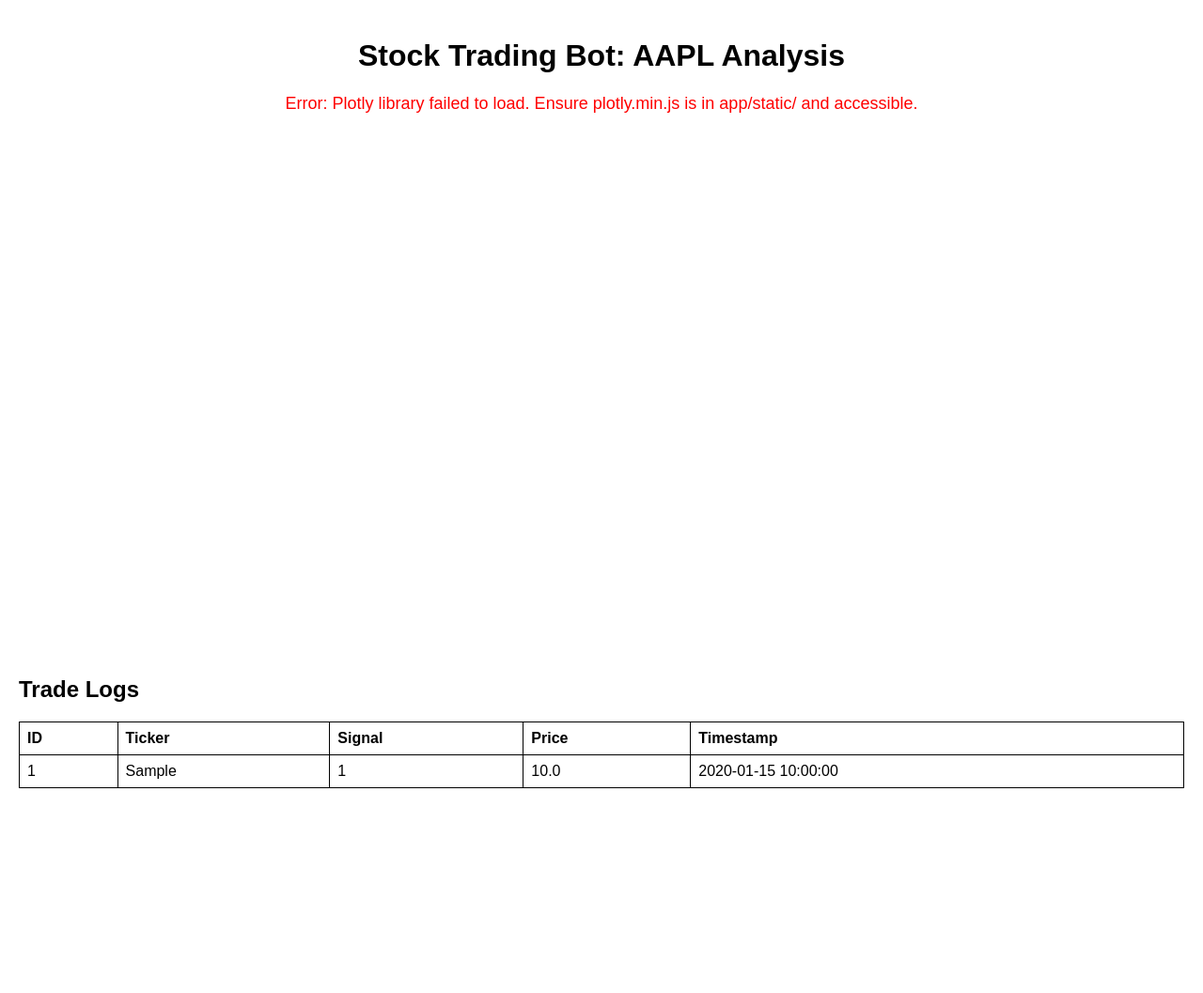
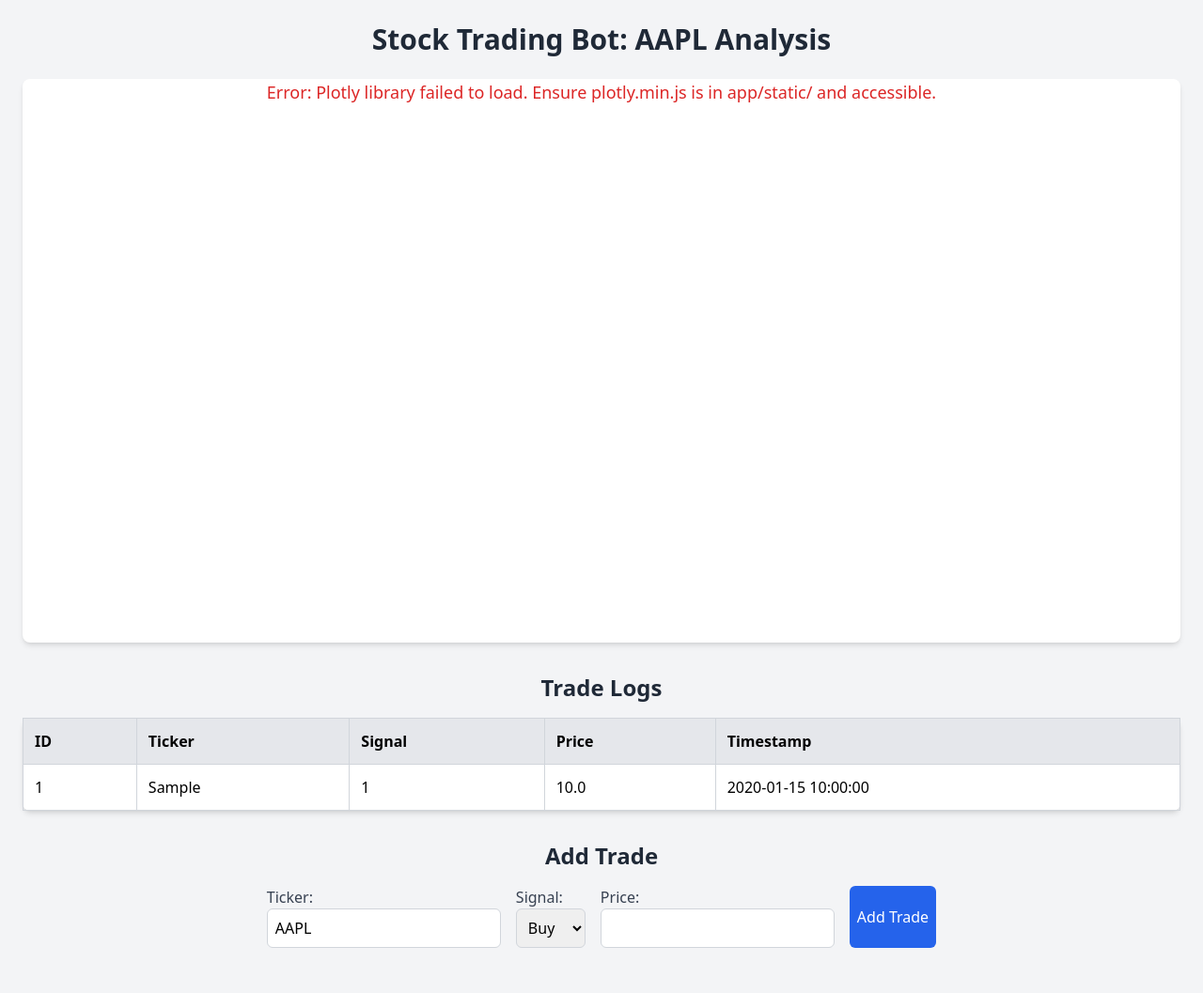
Before and after one commit to p1118231/stock-trading-bot, a Flask app: template app/templates/index.html in a window 1280 px wide. Shown: the whole page at 94% size. Before the commit the page ends 839 px from the top, so only its background shows below. Run offline with Flask 3, Linux system fonts and the light colour scheme; tables that the repository leaves empty hold one stand-in row (values such as "Sample post"); the template is opened without the code that fills it: values that come from a table or form of the project are taken from there, most other values are stand-ins (such as "Sample title", 1, 10 or a date in 2020); some libraries are stand-ins or nearby versions.

Commit message:
final touches

```diff
--- a/app/templates/index.html
+++ b/app/templates/index.html
@@ -3,44 +3,16 @@
 <head>
     <title>Stock Trading Bot</title>
     <script src="/static/plotly.min.js"></script>
-    <style>
-        body {
-            background-color: white;
-            color: black;
-            font-family: Arial, sans-serif;
-            margin: 0;
-            padding: 20px;
-        }
-        h1 {
-            text-align: center;
-        }
-        #chart {
-            width: 100%;
-            height: 600px;
-        }
-        .error {
-            color: red;
-            text-align: center;
-            font-size: 18px;
-        }
-        table {
-            width: 100%;
-            border-collapse: collapse;
-            margin-top: 20px;
-        }
-        th, td {
-            border: 1px solid black;
-            padding: 8px;
-            text-align: left;
-        }
-    </style>
+    <script src="https://cdn.tailwindcss.com"></script>
 </head>
-<body>
-    <h1>Stock Trading Bot: AAPL Analysis</h1>
-    <div id="chart"></div>
+<body class="bg-gray-100 font-sans">
+    <div class="container mx-auto p-6">
+        <h1 class="text-3xl font-bold text-center text-gray-800 mb-6">Stock Trading Bot: AAPL Analysis</h1>
+        <div id="chart" class="w-full h-[600px] bg-white shadow-md rounded-lg"></div>
+        <div id="error" class="text-red-600 text-center text-lg mt-4 hidden"></div>
         <script>
             if (typeof Plotly === 'undefined') {
-            document.getElementById('chart').innerHTML = '<p class="error">Error: Plotly library failed to load. Ensure plotly.min.js is in app/static/ and accessible.</p>';
+                document.getElementById('chart').innerHTML = '<p class="text-red-600 text-center text-lg">Error: Plotly library failed to load. Ensure plotly.min.js is in app/static/ and accessible.</p>';
             } else {
                 try {
                     var graph = {{ graphJSON | safe }};
@@ -49,28 +21,106 @@
                 } catch (e) {
                     console.error('Error rendering chart:', e);
                     console.error('Graph JSON:', {{ graphJSON | safe }});
-                document.getElementById('chart').innerHTML = '<p class="error">Error rendering chart. Check the browser console (right-click > Inspect > Console) for details. Ensure analyze.py has been run and signals.csv contains valid data.</p>';
+                    document.getElementById('chart').innerHTML = '<p class="text-red-600 text-center text-lg">Error rendering chart. Check the browser console (right-click > Inspect > Console) for details. Ensure analyze.py has been run and signals.csv contains valid data.</p>';
                 }
             }
         </script>
-    <h2>Trade Logs</h2>
-    <table>
-        <tr>
-            <th>ID</th>
-            <th>Ticker</th>
-            <th>Signal</th>
-            <th>Price</th>
-            <th>Timestamp</th>
+        <h2 class="text-2xl font-semibold text-center text-gray-800 mt-8 mb-4">Trade Logs</h2>
+        <table id="tradeTable" class="w-full border-collapse bg-white shadow-md rounded-lg">
+            <thead>
+                <tr class="bg-gray-200">
+                    <th class="border border-gray-300 p-3 text-left">ID</th>
+                    <th class="border border-gray-300 p-3 text-left">Ticker</th>
+                    <th class="border border-gray-300 p-3 text-left">Signal</th>
+                    <th class="border border-gray-300 p-3 text-left">Price</th>
+                    <th class="border border-gray-300 p-3 text-left">Timestamp</th>
                 </tr>
+            </thead>
+            <tbody id="tradeTableBody">
                 {% for trade in trades %}
                 <tr>
-            <td>{{ trade.id }}</td>
-            <td>{{ trade.ticker }}</td>
-            <td>{{ trade.signal }}</td>
-            <td>{{ trade.price }}</td>
-            <td>{{ trade.timestamp }}</td>
+                    <td class="border border-gray-300 p-3">{{ trade.id }}</td>
+                    <td class="border border-gray-300 p-3">{{ trade.ticker }}</td>
+                    <td class="border border-gray-300 p-3">{{ trade.signal }}</td>
+                    <td class="border border-gray-300 p-3">{{ trade.price }}</td>
+                    <td class="border border-gray-300 p-3">{{ trade.timestamp }}</td>
                 </tr>
                 {% endfor %}
+            </tbody>
         </table>
+        <h2 class="text-2xl font-semibold text-center text-gray-800 mt-8 mb-4">Add Trade</h2>
+        <form id="tradeForm" class="flex justify-center space-x-4 mb-6">
+            <div>
+                <label for="ticker" class="block text-gray-700">Ticker:</label>
+                <input type="text" id="ticker" name="ticker" value="AAPL" required class="border border-gray-300 p-2 rounded-md">
+            </div>
+            <div>
+                <label for="signal" class="block text-gray-700">Signal:</label>
+                <select id="signal" name="signal" required class="border border-gray-300 p-2 rounded-md">
+                    <option value="1">Buy</option>
+                    <option value="-1">Sell</option>
+                    <option value="0">Hold</option>
+                </select>
+            </div>
+            <div>
+                <label for="price" class="block text-gray-700">Price:</label>
+                <input type="number" id="price" name="price" step="0.01" required class="border border-gray-300 p-2 rounded-md">
+            </div>
+            <button type="submit" class="bg-blue-600 text-white p-2 rounded-md hover:bg-blue-700">Add Trade</button>
+        </form>
+        <div id="formFeedback" class="text-center text-lg mt-4 hidden"></div>
+        <script>
+            document.getElementById('tradeForm').addEventListener('submit', async (event) => {
+                event.preventDefault();
+                const ticker = document.getElementById('ticker').value.trim();
+                const signal = parseInt(document.getElementById('signal').value);
+                const price = parseFloat(document.getElementById('price').value);
+                const feedback = document.getElementById('formFeedback');
+
+                if (!ticker || isNaN(signal) || isNaN(price) || price <= 0) {
+                    feedback.classList.remove('hidden', 'text-green-600');
+                    feedback.classList.add('text-red-600');
+                    feedback.textContent = 'Please provide valid ticker, signal, and positive price.';
+                    return;
+                }
+
+                try {
+                    const response = await fetch('/save_trade', {
+                        method: 'POST',
+                        headers: { 'Content-Type': 'application/json' },
+                        body: JSON.stringify({ ticker, signal, price })
+                    });
+                    const result = await response.json();
+                    feedback.classList.remove('hidden');
+                    if (result.status === 'success') {
+                        feedback.classList.remove('text-red-600');
+                        feedback.classList.add('text-green-600');
+                        feedback.textContent = 'Trade saved successfully!';
+                        // Update table dynamically
+                        const tableBody = document.getElementById('tradeTableBody');
+                        const newRow = document.createElement('tr');
+                        newRow.innerHTML = `
+                            <td class="border border-gray-300 p-3">${result.trade_id}</td>
+                            <td class="border border-gray-300 p-3">${ticker}</td>
+                            <td class="border border-gray-300 p-3">${signal}</td>
+                            <td class="border border-gray-300 p-3">${price.toFixed(2)}</td>
+                            <td class="border border-gray-300 p-3">${new Date().toISOString().replace('T', ' ').slice(0, 19)}</td>
+                        `;
+                        tableBody.appendChild(newRow);
+                        document.getElementById('tradeForm').reset();
+                    } else {
+                        feedback.classList.remove('text-green-600');
+                        feedback.classList.add('text-red-600');
+                        feedback.textContent = `Error saving trade: ${result.message}`;
+                    }
+                } catch (e) {
+                    console.error('Error saving trade:', e);
+                    feedback.classList.remove('hidden', 'text-green-600');
+                    feedback.classList.add('text-red-600');
+                    feedback.textContent = 'Error saving trade. Check console.';
+                }
+            });
+        </script>
+    </div>
 </body>
 </html>
--- /dev/null
+++ b/data/AAPL_optimization.txt
@@ -0,0 +1 @@
+{'returns': 0.39489622943067043, 'final_value': 10039.567697196007, 'params': {'sma_50': 70, 'sma_200': 150}}
```
Also changed, not shown: app/main.py (+36 -31 lines), src/analyze.py (+31 -16 lines), tests/test_app.py (+51 -14 lines), README.md. Lines whose indentation alone changed are shown as unchanged.
